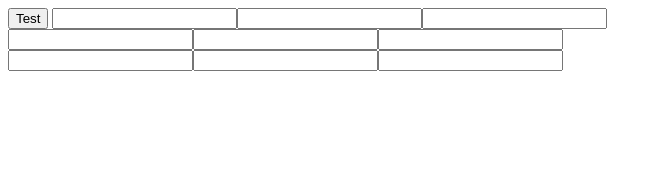
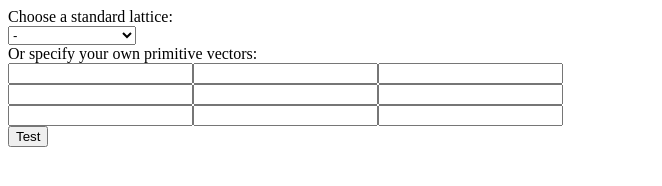
Before and after one commit to tobycrisford/bravais-lattice-fermi-surfaces, a website built with Parcel: page index.html in a window 1280 px wide. Shown: the whole page, without its empty margins (0-662 px from the left). Built offline with nearby package versions, Linux system fonts and the light colour scheme.

Commit message:
Adding interface for selecting standard lattice, not yet plumbed in

```diff
--- a/index.html
+++ b/index.html
@@ -3,9 +3,13 @@
         <script type="module" src="index.js"></script>
     </head>
     <body>
-        <form id="test_input">
+        <div id="test_input">
+            Choose a standard lattice:
+            <div id="standard-lattice-select"></div>
+            Or specify your own primitive vectors:
+            <div id="custom-prim-vectors"></div>
             <input id="test-button" type="button" value="Test">
-        </form>
+        </div>
         <div id="output"></div>
     </body>
 </html>
--- a/index.js
+++ b/index.js
@@ -1,5 +1,6 @@
 import {create_first_brillouin_zone, reciprocal_lattice, polyhedron_to_threejs_geometry} from "./geometry_calc.js"
 import * as THREE from 'three';
+import standard_lattices from './standard_lattices.json';
 
 function create_visualisation(poly) {
 
@@ -65,11 +66,24 @@ function test() {
 }
 
 // Create input form
-
-let form_element = document.getElementById("test_input");
+const lattice_select = document.createElement("select");
+lattice_select.setAttribute("name","lattice");
+lattice_select.setAttribute("id","lattice");
+function add_option(select, option) {
+    const new_option = document.createElement("option");
+    new_option.setAttribute("value",option);
+    new_option.textContent = option;
+    select.appendChild(new_option);
+}
+add_option(lattice_select, "-");
+for (const lattice in standard_lattices) {
+    add_option(lattice_select, lattice);
+}
+document.getElementById("standard-lattice-select").appendChild(lattice_select);
+const form_element = document.getElementById("custom-prim-vectors");
 for (let i = 0;i < 3;i++) {
     for (let j = 0;j < 3;j++) {
-        let comp_input = document.createElement("input");
+        const comp_input = document.createElement("input");
         comp_input.setAttribute("type","text");
         comp_input.setAttribute("id",i.toString() + "_" + j.toString());
         form_element.appendChild(comp_input);
--- /dev/null
+++ b/standard_lattices.json
@@ -0,0 +1,6 @@
+{
+    "Cubic": [[1,0,0],[0,1,0],[0,0,1]],
+    "BCC": [[-0.5,0.5,0.5],[0.5,-0.5,0.5],[0.5,0.5,-0.5]],
+    "FCC": [[0,0.5,0.5],[0.5,0,0.5],[0.5,0.5,0]],
+    "Simple hexagonal": [[1,0,0],[0.5,0.86602540,0],[0,0,1.63299]]
+}
```
